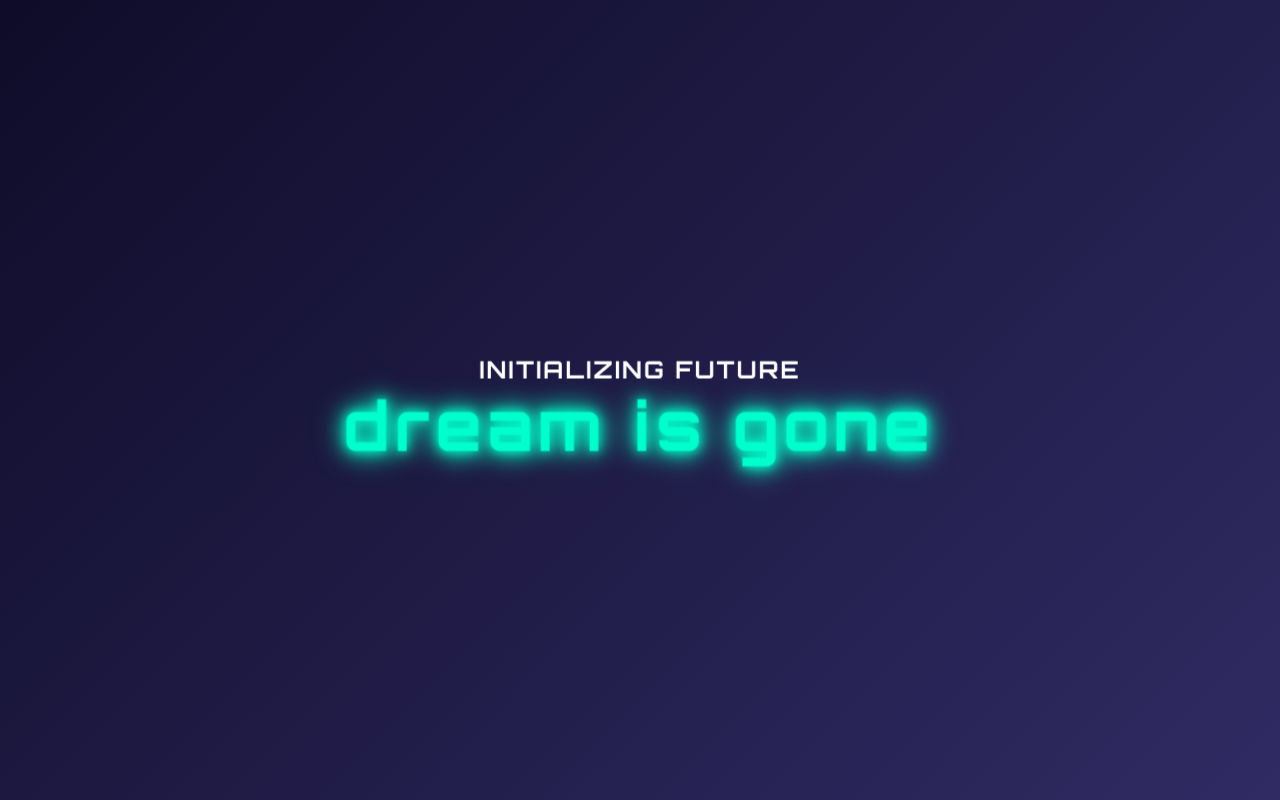
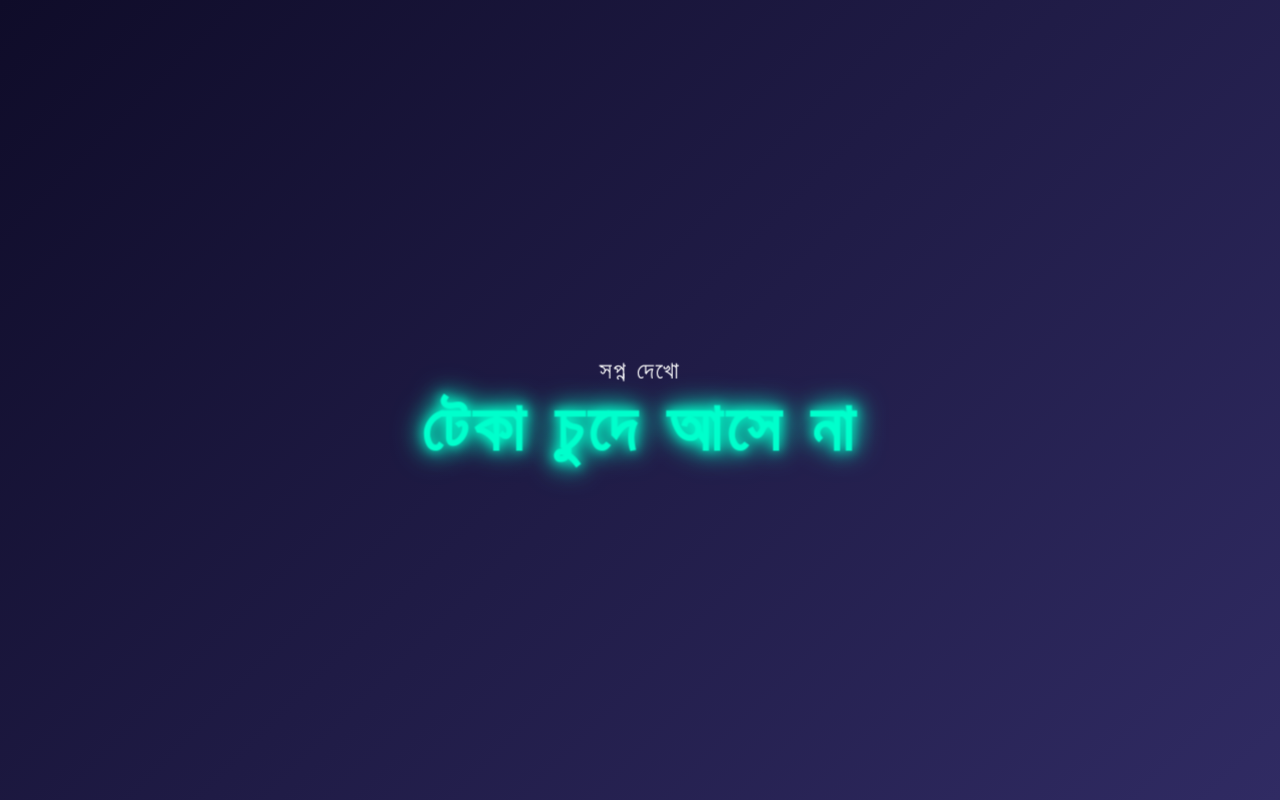
Before and after one commit to justxbird/rweb, a plain HTML site: page tk/index.html in a window 1280 px wide. Drawn offline with Linux system fonts and the light colour scheme.

Commit message:
Update index.html

```diff
--- a/tk/index.html
+++ b/tk/index.html
@@ -94,8 +94,8 @@
 </head>
 <body>
     <div class="intro">
-        <div class="intro-text">Initializing Future</div>
-        <div class="stylized-text">dream is gone</div>
+        <div class="intro-text">সপ্ন দেখো</div>
+        <div class="stylized-text">টেকা চুদে আসে না</div>
     </div>
 </body>
 </html>
```
